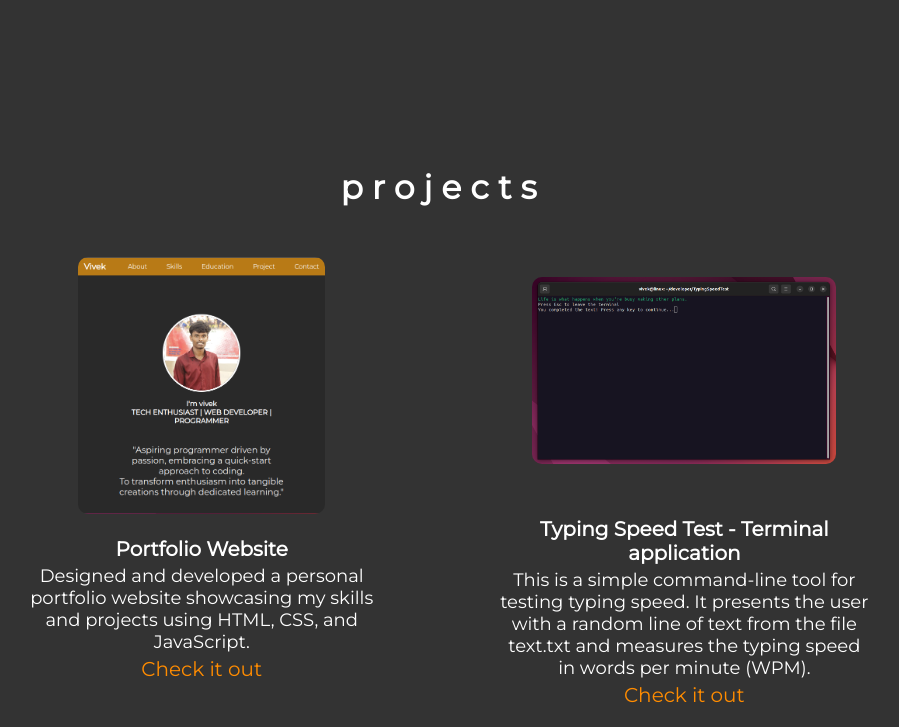
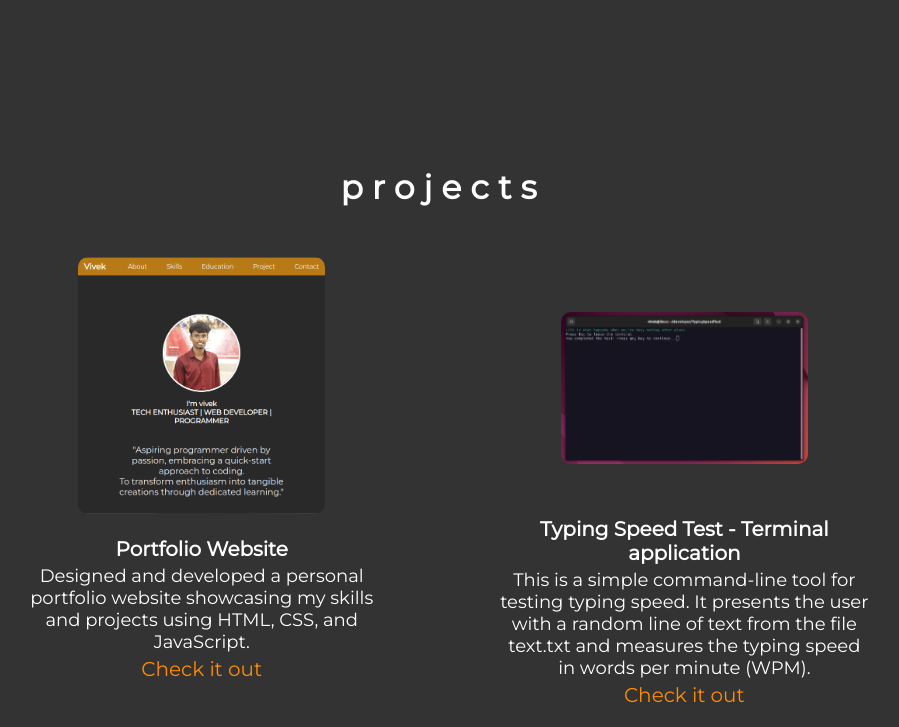
Before and after one commit to vivek1120/vivek1120.github.io, a plain HTML site: page index.html in a window 1280 px wide. Shown: the part 3172-3899 px from the top of the page, without its empty margins (197-1096 px from the left). Drawn offline with Linux system fonts and the light colour scheme.

Commit message:
Update main.css

```diff
--- a/css/main.css
+++ b/css/main.css
@@ -436,8 +436,8 @@ a {
     border-radius: 10px;
   }
   .project-pic1 {
-    width: 80%;
-    height: 80%;
+    width: 65%;
+    height: 60%;
     border-radius: 10px;
     margin-bottom: 50px;
   }
```
